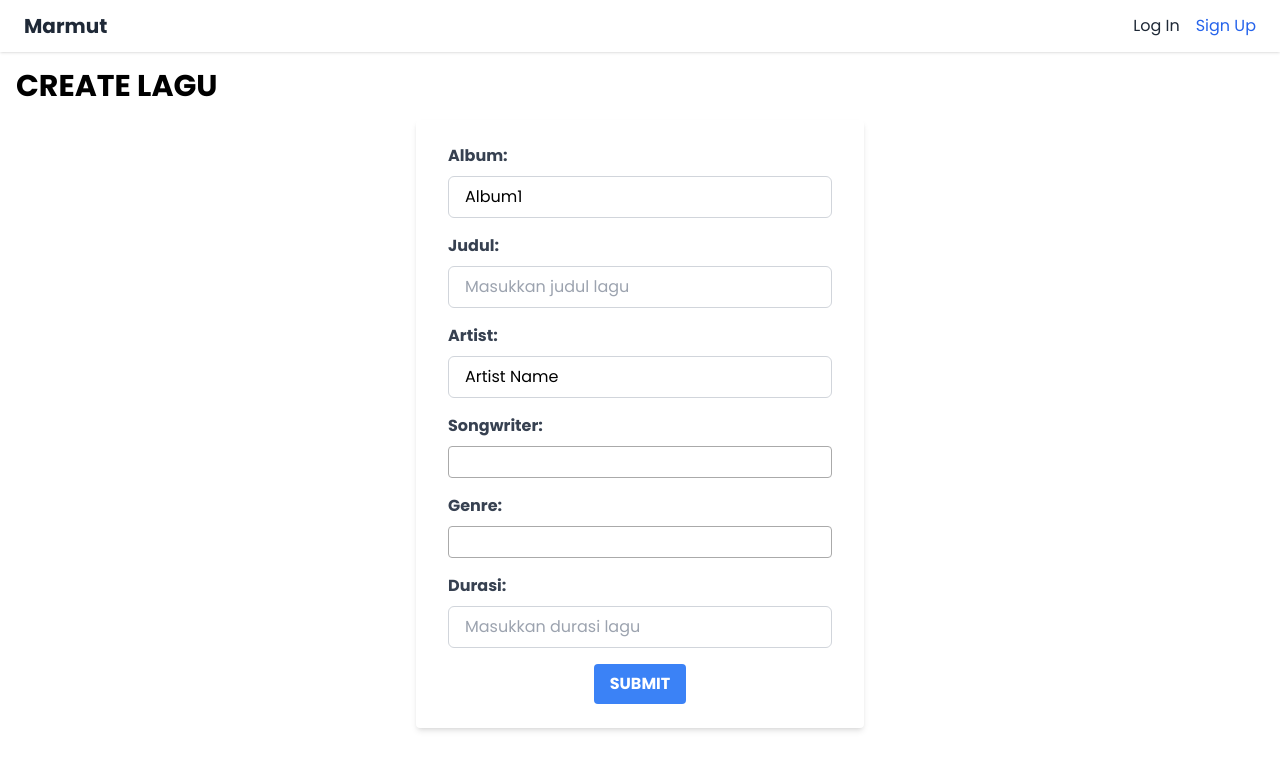
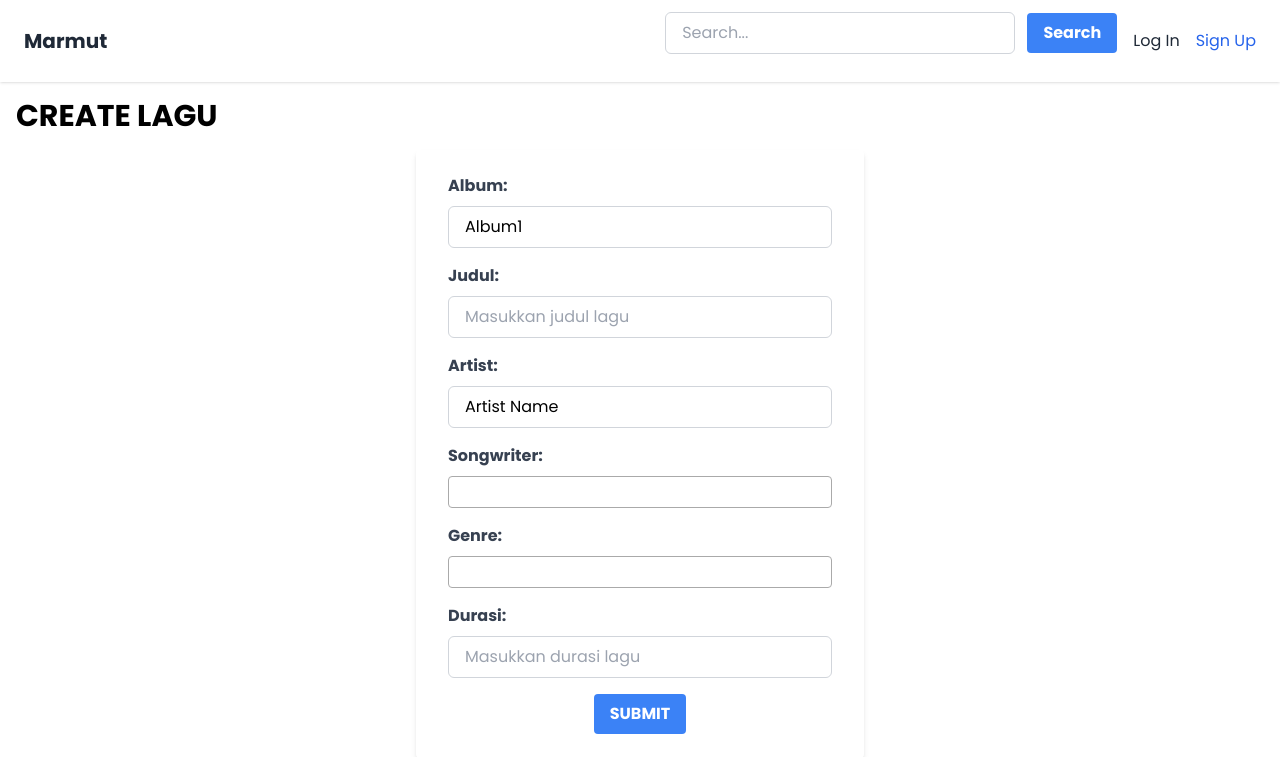
Before and after one commit to rontrying/TK-BASDAT-C17, a Django app: page /albumSong/create_lagu/ in a window 1280 px wide. Shown: the top 757 px of the page. Run offline with Django 4.2, Linux system fonts and the light colour scheme; some libraries are stand-ins or nearby versions.

Commit message:
add search_bar

```diff
--- a/base/templates/base.html
+++ b/base/templates/base.html
@@ -35,7 +35,6 @@
                         <div class="ml-10 space-x-4">
                             <a href="/" class="text-gray-800 hover:text-gray-600 transition-colors duration-300">Dashboard</a>
                             <a href="/about" class="text-gray-800 hover:text-gray-600 transition-colors duration-300">Chart</a>
-                            <a href="/services" class="text-gray-800 hover:text-gray-600 transition-colors duration-300">Search Bar</a>
                             <a href="/contact" class="text-gray-800 hover:text-gray-600 transition-colors duration-300">Kelola Playlist</a>
                             <a href="{% url 'album_and_song:show_main' %}" class="text-gray-800 hover:text-gray-600 transition-colors duration-300">Langganan Paket</a>
                             <a href="{% url 'royalti:list_royalti' %}" class="text-gray-800 hover:text-gray-600 transition-colors duration-300">Royalti</a>
@@ -49,6 +48,12 @@
                     </div>
                     <!-- Secondary Navigation Menu -->
                     <div class="flex items-center space-x-4">
+                        <form action="/search" method="get">
+                            <input type="text" id="searchInput" name="q" placeholder="Search..." class="border border-gray-300 rounded-md px-4 py-2 mr-2 focus:outline-none focus:border-blue-500">
+                            <button type="submit" class="bg-blue-500 hover:bg-blue-700 text-white font-bold py-2 px-4 rounded">
+                              Search
+                            </button>
+                          </form>
                         <!-- {% if user.is_authenticated %} -->
                         <!-- Jika pengguna sudah login, tampilkan link logout -->
                         <a href="{% url 'authentication:logout_user' %}" class="text-gray-800 hover:text-gray-600 transition-colors duration-300">Log Out</a>
```
